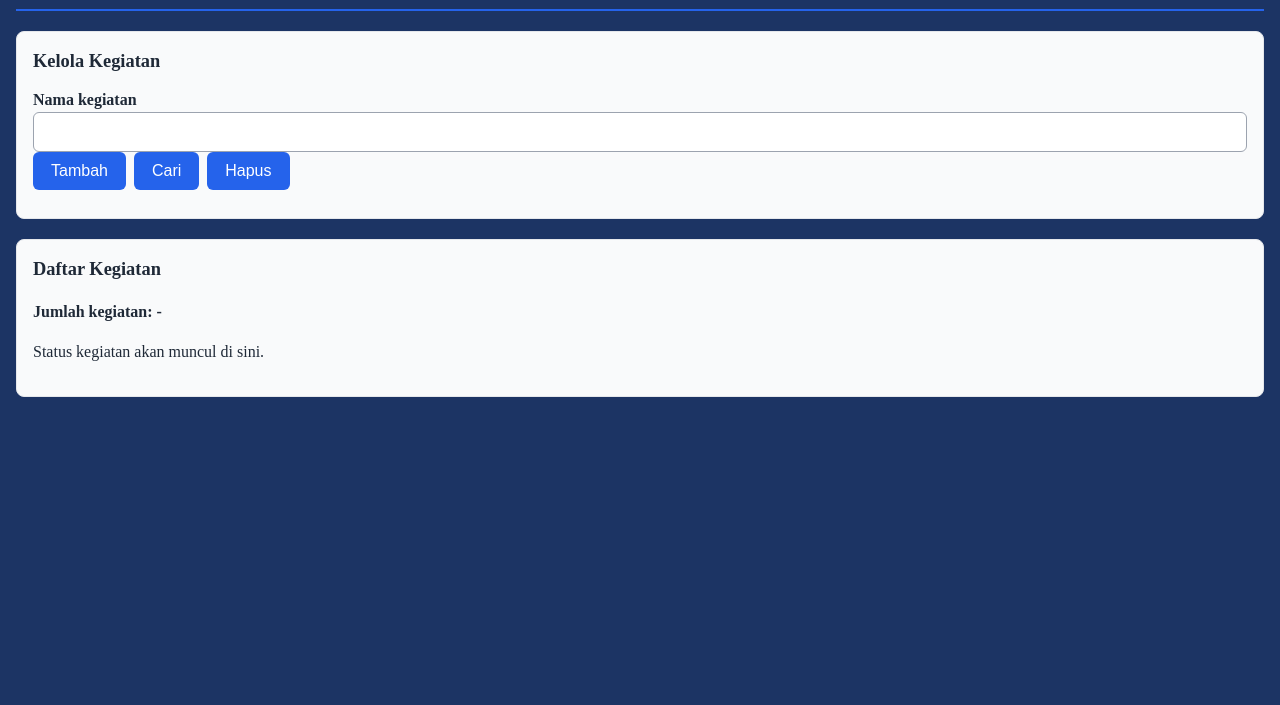
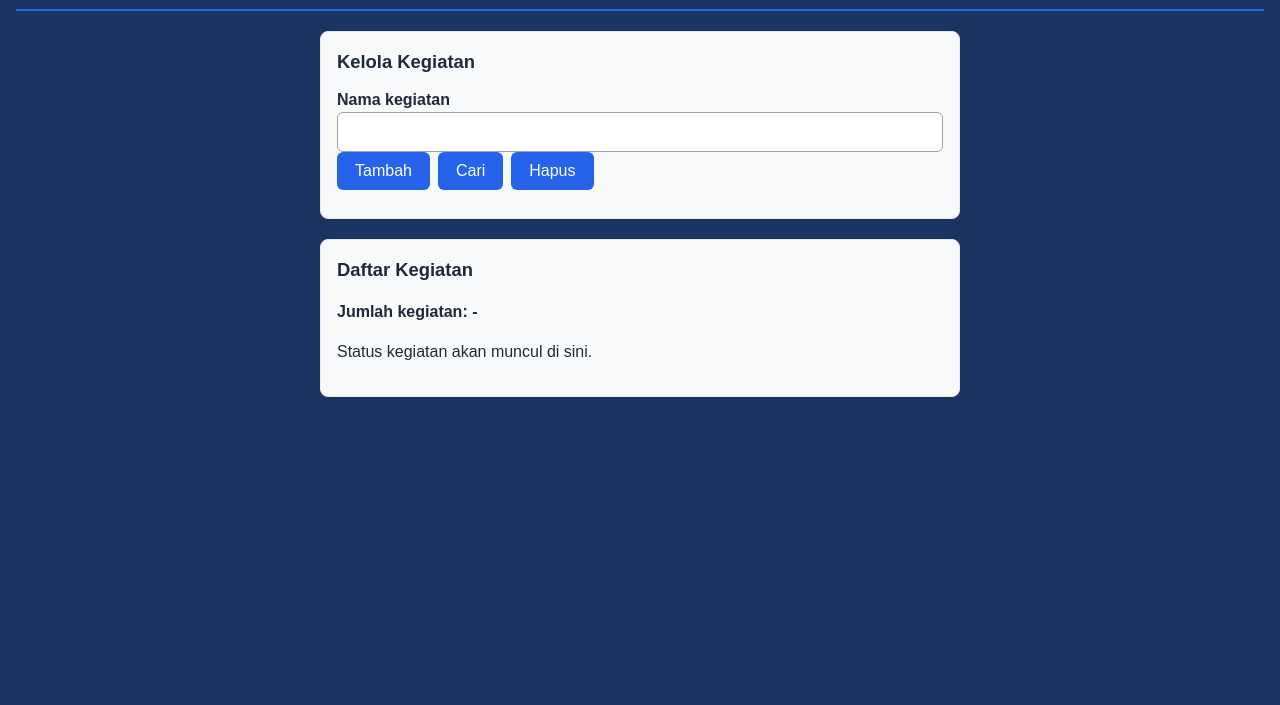
Before and after one commit to Razevlo/ProyekAkhir_2026_4498, a plain HTML site: page index.html in a window 1280 px wide. Shown: the part 95-800 px from the top of the page. Drawn offline with Linux system fonts and the light colour scheme.

Commit message:
Refactor CSS styles and remove TODO comments

```diff
--- a/style.css
+++ b/style.css
@@ -14,28 +14,26 @@
 /* TODO CSS-01: Atur jenis font, warna teks, warna latar belakang,
    margin, dan padding dasar halaman. */
 body {
-<<<<<<< HEAD
-=======
+
   font-family: Arial, Helvetica, sans-serif;
   color: #1f2937;
   background-color: #1c3464;
   margin: 0;
   padding: 24px 16px;
   line-height: 1.5;
->>>>>>> c6bd6c3 (Final:selesai menyelesaikan fitur tambah,kurang,cari)
 }
 
 /* TODO CSS-02: Atur lebar konten, posisi, padding, margin,
    border dan border-radius seperlunya. */
 .container {
-<<<<<<< HEAD
+
 }
 
 .kepala-halaman {
 }
 
 .panel {
-=======
+
   max-width: 640px;
   margin: 0 auto;
   padding: 24px;
@@ -78,7 +76,7 @@ body {
 /* TODO CSS-03: Atur ukuran input, padding, jarak antar elemen,
    warna tombol, dan tampilan yang konsisten. */
 .form-baris {
-<<<<<<< HEAD
+
 }
 
 .form-baris label {
@@ -91,7 +89,7 @@ body {
 }
 
 .aksi button {
-=======
+
   display: flex;
   flex-direction: column;
   gap: 6px;
@@ -128,13 +126,13 @@ body {
 
 .aksi button:hover {
   background-color: #1d4ed8;
->>>>>>> c6bd6c3 (Final:selesai menyelesaikan fitur tambah,kurang,cari)
+
 }
 
 /* TODO CSS-04: Rapikan daftar kegiatan, jumlah kegiatan, dan pesan
    status. Bedakan tampilan status berhasil dan gagal. */
 #daftarKegiatan {
-<<<<<<< HEAD
+
 }
 
 #daftarKegiatan li {
@@ -186,4 +184,3 @@ body {
   color: #991b1b;
   border: 1px solid #fca5a5;
 }
->>>>>>> c6bd6c3 (Final:selesai menyelesaikan fitur tambah,kurang,cari)
```
